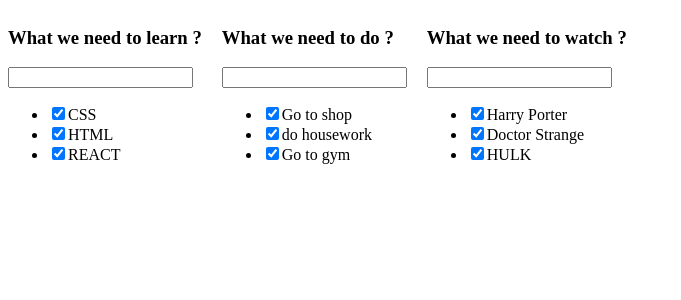
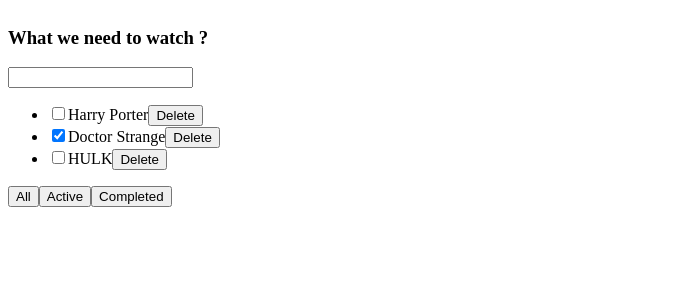
Before and after one commit to HamJohni/TS_TODOLIST, a React (Create React App) app: page / in a window 1280 px wide. Shown: the top 300 px of the page, without its empty margins (0-681 px from the left). Built offline with nearby package versions, Linux system fonts and the light colour scheme.

Commit message:
Filter for tasks

```diff
--- a/src/App.tsx
+++ b/src/App.tsx
@@ -1,49 +1,16 @@
-import React from 'react';
+import React, {useState} from 'react';
 import {tasksType, TodoList} from "./TodoList";
 
-function App() {
+export type filterTasks = 'all' | 'active' | 'completed'
 
-    let task1: Array<tasksType> = [
-        {
-            id: 1,
-            name: "CSS",
-            isDone: true
-        },
-        {
-            id: 2,
-            name: "HTML",
-            isDone: true
-        },
-        {
-            id: 3,
-            name: "REACT",
-            isDone: true
-        }
-    ]
 
-    let task2: Array<tasksType> = [
-        {
-            id: 1,
-            name: "Go to shop",
-            isDone: true
-        },
-        {
-            id: 2,
-            name: "do housework",
-            isDone: false
-        },
-        {
-            id: 3,
-            name: "Go to gym",
-            isDone: false
-        }
-    ]
+function App () {
 
-    let task3: Array<tasksType> = [
+    const [task,setTask] = useState<Array<tasksType>>([
         {
             id: 1,
             name: "Harry Porter",
-            isDone: true
+            isDone: false
         },
         {
             id: 2,
@@ -53,15 +20,39 @@ function App() {
         {
             id: 3,
             name: "HULK",
-            isDone: true
+            isDone: false
         }
-    ]
+    ])
+
+    const [filter,setFilter] = useState<filterTasks>('all')
+
+    const deleteTask = (id : number) => {
+        let filterTask = task.filter((item) => item.id !== id)
+
+        setTask(filterTask)
+    }
+
+
+    let filterTask = task
+
+    const isTasks = (value: filterTasks) => {
+        setFilter(value)
+    }
+
+    if(filter === 'completed') {
+        filterTask = task.filter((item) => item.isDone === true)
+    }
+    if(filter === 'active') {
+        filterTask = task.filter((item) => item.isDone === false)
+    }
+
 
     return (
         <div style={{display: 'flex',columnGap: "20px"}}>
-          <TodoList task={task1} title="What we need to learn ? "/>
-          <TodoList task={task2} title="What we need to do ?"/>
-          <TodoList task={task3} title="What we need to watch ?"/>
+          <TodoList isTasks={isTasks}
+                    deleteTask={deleteTask}
+                    task={filterTask}
+                    title="What we need to watch ?"/>
         </div>
   );
 }
--- a/src/TodoList.tsx
+++ b/src/TodoList.tsx
@@ -1,4 +1,5 @@
 import React from 'react';
+import {filterTasks} from "./App";
 
 
  export type tasksType = {
@@ -7,9 +8,11 @@ import React from 'react';
     isDone: boolean
 }
 
-type propsType = {
+export type propsType = {
     title: string,
-    task: Array<tasksType>
+    task: Array<tasksType>,
+    deleteTask: (id:number) => void,
+    isTasks: (value: filterTasks) => void
 }
 
 
@@ -21,10 +24,19 @@ export const TodoList = (props: propsType) => {
                 <input type="text"/>
             </div>
             <ul>
-                <li><input type="checkbox" checked={props.task[0].isDone}/><span>{props.task[0].name}</span></li>
-                <li><input type="checkbox" checked={props.task[0].isDone}/><span>{props.task[1].name}</span></li>
-                <li><input type="checkbox" checked={props.task[0].isDone}/><span>{props.task[2].name}</span></li>
+                {
+                    props.task.map(item => (
+                        <li key={item.id}><input type="checkbox" checked={item.isDone}/>
+                            <span>{item.name}</span>
+                            <button onClick={() => props.deleteTask(item.id)}>Delete</button>
+                        </li>
+                    ))
+                }
             </ul>
+
+            <button onClick={() => props.isTasks('all')}>All</button>
+            <button onClick={() => props.isTasks('active')}>Active</button>
+            <button onClick={() => props.isTasks('completed')}>Completed</button>
         </div>
     );
 };
```
